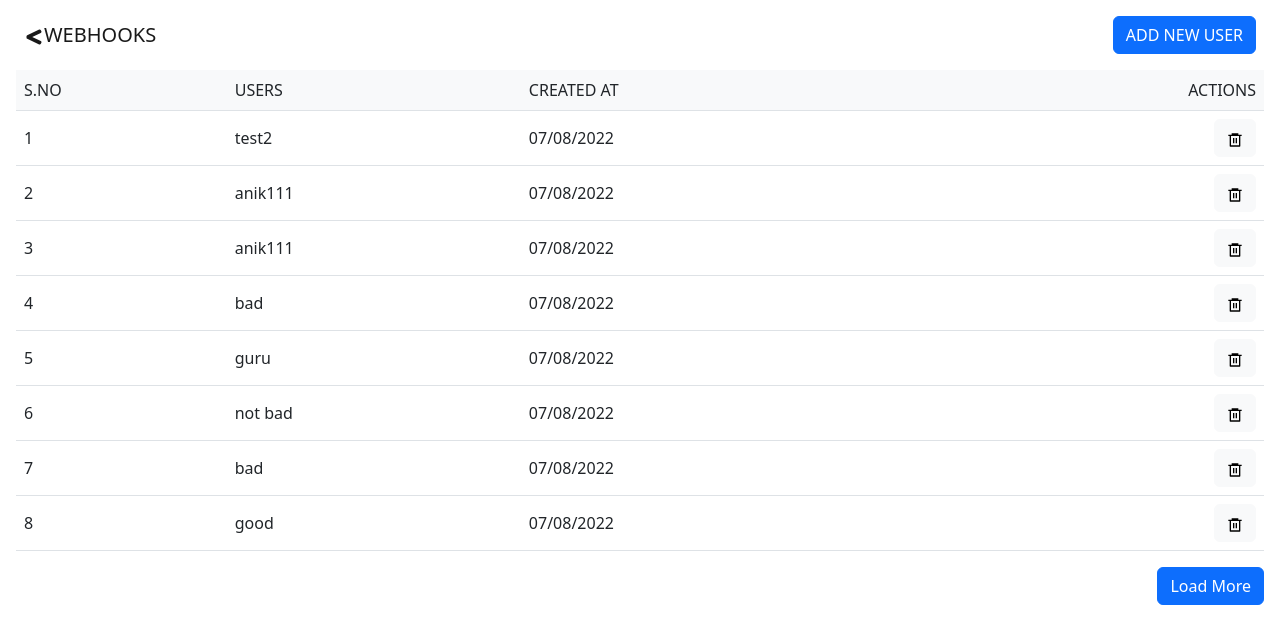
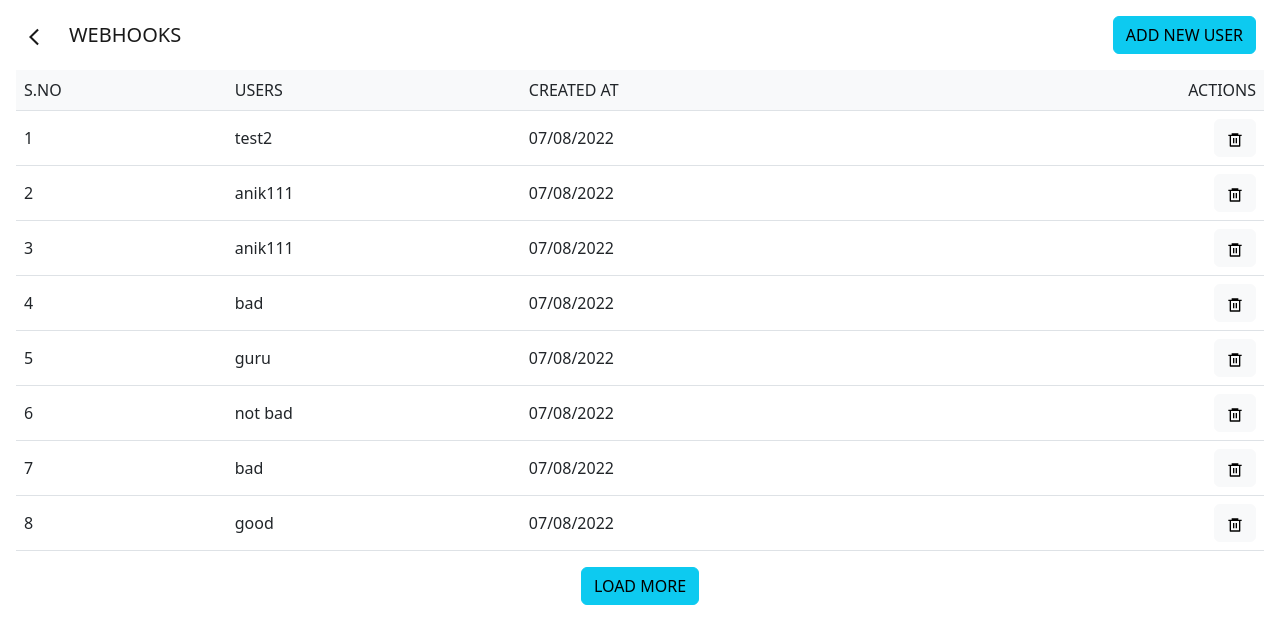
Before and after one commit to ANIKMISHRA/ReactCrudApp, a React (Create React App) app: page / in a window 1280 px wide. Shown: the top 644 px of the page. Built offline with nearby package versions, Linux system fonts and the light colour scheme; data requests are answered from the project's data file.

Commit message:
changes updating

```diff
--- a/src/Components/ModalButtons/AddUser/index.js
+++ b/src/Components/ModalButtons/AddUser/index.js
@@ -51,9 +51,9 @@ const ModalAddButtonFunc = () => {
 
   // Jsx
   return (
-    <div>
+    <div className="">
       {/* Add New User Button */}
-      <Button variant="primary" onClick={handleShow}>
+      <Button variant="info" onClick={handleShow}>
         ADD NEW USER
       </Button>
 
--- a/src/Components/Navbar/index.js
+++ b/src/Components/Navbar/index.js
@@ -3,7 +3,7 @@ import React from 'react';
 // Component Navbar
 import Navbar from 'react-bootstrap/Navbar';
 // React-icons
-import { FaLessThan } from 'react-icons/fa';
+import { MdOutlineArrowBackIosNew } from 'react-icons/md';
 
 // Component ModalAddButtonFunc
 import ModalAddButtonFunc from '../ModalButtons/AddUser';
@@ -16,14 +16,16 @@ const Nav = () => {
   // Jsx
   return (
     // Navbar
-    <Navbar className="mx-4">
+    <Navbar className="mx-4 sticky-top">
       <Navbar.Brand
         href="/home"
         variant="secondary"
         className="justify-content-end align-middle"
       >
-        <FaLessThan />
-        WEBHOOKS
+        <span>
+          <MdOutlineArrowBackIosNew />
+        </span>
+        <span style={{ marginLeft: '25px' }}>WEBHOOKS</span>
       </Navbar.Brand>
       <Navbar.Toggle />
       <Navbar.Collapse className="justify-content-end">
--- a/src/Components/UsersListing/index.js
+++ b/src/Components/UsersListing/index.js
@@ -40,7 +40,7 @@ const UserList = () => {
         {/* Table */}
         <Table className="fw-light align-middle">
           <thead>
-            <tr className="bg-light">
+            <tr className="bg-light sticky-top">
               <td>S.NO</td>
               <td>USERS</td>
               <td>CREATED AT</td>
@@ -64,15 +64,17 @@ const UserList = () => {
             })}
           </tbody>
         </Table>
+        <div className="text-center">
           {/* Load More Button */}
           <button
             type="button"
-          className="btn btn-primary float-end"
+            className="btn btn-info"
             variant="primary"
             onClick={displayLimitedDataFunc}
           >
-          Load More
+            LOAD MORE
           </button>
+        </div>
       </div>
     </div>
   );
```
Lines whose indentation alone changed are shown as unchanged.
